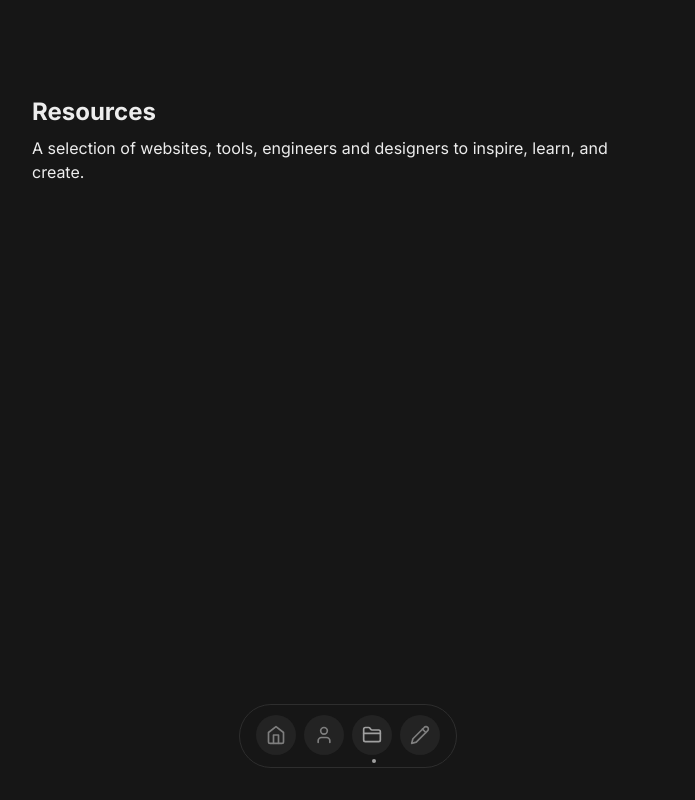
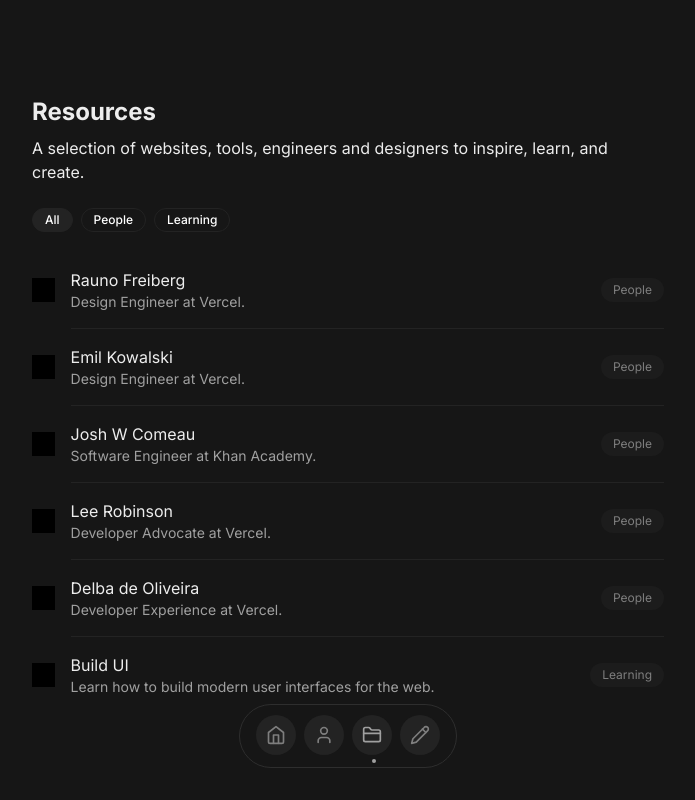
Before and after one commit to haidave/haidave-com, a Next.js app: page /resources in a window 1280 px wide. Shown: the whole page, without its empty margins (292-987 px from the left). Built offline with nearby package versions, Linux system fonts and the light colour scheme.

Commit message:
feat(resources): add resources list

```diff
--- a/src/app/notes/page.tsx
+++ b/src/app/notes/page.tsx
@@ -21,13 +21,7 @@ export default function NotesPage() {
       <div className="mt-6 grid gap-1">
         {notes.map((note) => (
           <article key={note._id} className="group">
-            <Link
-              href={note.slug}
-              className={cn(
-                '-ml-4 grid gap-2 rounded-xl p-4',
-                'hover:bg-tertiary focus:bg-tertiary active:bg-secondary'
-              )}
-            >
+            <Link href={note.slug} className={cn('-mx-4 grid gap-2 rounded-xl p-4', 'hover:bg-tertiary')}>
               <div className="flex items-center justify-between">
                 <div className="mr-8 grid gap-1">
                   <h2 className="font-bold">{note.title}</h2>
--- a/src/app/resources/page.tsx
+++ b/src/app/resources/page.tsx
@@ -1,6 +1,7 @@
 import type { Metadata } from 'next'
 
 import { Section } from '~/modules/layout/components/section'
+import ResourcesList from '~/modules/resources/components/resources-list'
 
 export const metadata: Metadata = {
   title: 'Resources',
@@ -14,6 +15,8 @@ export default function ResourcesPage() {
       <Section.Description>
         A selection of websites, tools, engineers and designers to inspire, learn, and create.
       </Section.Description>
+
+      <ResourcesList />
     </Section.Root>
   )
 }
--- /dev/null
+++ b/src/modules/resources/components/resources-list/index.tsx
@@ -0,0 +1,64 @@
+'use client'
+
+import { useState } from 'react'
+import Link from 'next/link'
+
+import { cn } from '~/lib/utils'
+
+import { resources, resourcesCategories } from '../../data'
+
+export default function ResourcesList() {
+  const [selectedCategory, setSelectedCategory] = useState<string | null>(null)
+
+  const filteredResources = selectedCategory
+    ? resources.filter((resource) => resource.category === selectedCategory)
+    : resources
+
+  return (
+    <div className="mt-6 grid gap-5">
+      <div className="flex gap-2">
+        {resourcesCategories.map((category) => (
+          <button
+            key={category}
+            onClick={() => setSelectedCategory(category === 'All' ? null : category)}
+            className={cn(
+              'h-6 rounded-full border border-[#232323] px-3 text-xs font-medium text-white',
+              selectedCategory === category || (category === 'All' && !selectedCategory)
+                ? 'bg-tertiary'
+                : 'hover:bg-secondary'
+            )}
+          >
+            {category}
+          </button>
+        ))}
+      </div>
+
+      <div>
+        {filteredResources.map((resource, index) => (
+          <Link
+            key={resource.id}
+            href={resource.url}
+            target="_blank"
+            className={cn('-mx-4 flex items-center gap-4 rounded-xl px-4', 'hover:bg-tertiary')}
+          >
+            <div className="h-6 w-6 bg-black" />
+            <div
+              className={cn(
+                'flex w-full items-center justify-between py-4',
+                index !== 0 ? 'border-t border-[#232323]' : ''
+              )}
+            >
+              <div>
+                <p>{resource.name}</p>
+                <p className="text-sm text-secondary">{resource.description}</p>
+              </div>
+              <div className="grid h-6 place-items-center rounded-full bg-secondary px-3 text-xs text-tertiary">
+                {resource.category}
+              </div>
+            </div>
+          </Link>
+        ))}
+      </div>
+    </div>
+  )
+}
--- /dev/null
+++ b/src/modules/resources/data/index.ts
@@ -0,0 +1,54 @@
+export const resourcesCategories = ['All', 'People', 'Learning']
+
+type Resource = {
+  id: string
+  name: string
+  description: string
+  url: string
+  category: string
+}
+
+export const resources: Resource[] = [
+  {
+    id: '1',
+    name: 'Rauno Freiberg',
+    description: 'Design Engineer at Vercel.',
+    url: 'https://rauno.me/',
+    category: 'People',
+  },
+  {
+    id: '2',
+    name: 'Emil Kowalski',
+    description: 'Design Engineer at Vercel.',
+    url: 'https://emilkowal.ski//',
+    category: 'People',
+  },
+  {
+    id: '3',
+    name: 'Josh W Comeau',
+    description: 'Software Engineer at Khan Academy.',
+    url: 'https://www.joshwcomeau.com/',
+    category: 'People',
+  },
+  {
+    id: '4',
+    name: 'Lee Robinson',
+    description: 'Developer Advocate at Vercel.',
+    url: 'https://leerob.io/',
+    category: 'People',
+  },
+  {
+    id: '5',
+    name: 'Delba de Oliveira',
+    description: 'Developer Experience at Vercel.',
+    url: 'https://delba.dev',
+    category: 'People',
+  },
+  {
+    id: '6',
+    name: 'Build UI',
+    description: 'Learn how to build modern user interfaces for the web.',
+    url: 'https://buildui.com/',
+    category: 'Learning',
+  },
+]
--- a/src/styles/globals.css
+++ b/src/styles/globals.css
@@ -74,7 +74,7 @@ select {
 
 button {
   padding: 0;
-  border: none;
+  border-width: 0;
   background: none;
   cursor: pointer;
 }
```
